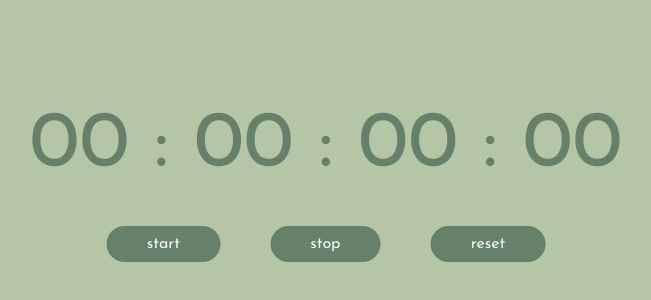
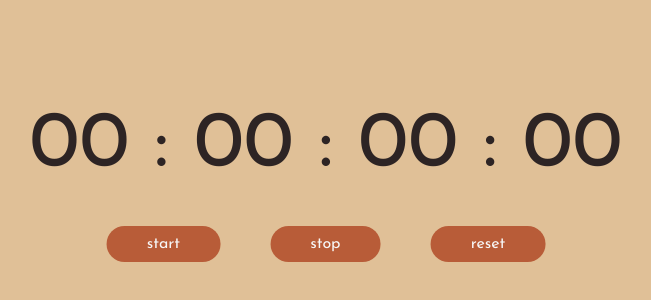
Before and after one commit to CodeWithSouma/Stopwatch, a plain HTML site: page index.html in a window 1280 px wide. Shown: the part 216-516 px from the top of the page, without its empty margins (314-965 px from the left). Drawn offline with Linux system fonts and the light colour scheme.

Commit message:
apply new color scheme

```diff
--- a/css/style.css
+++ b/css/style.css
@@ -7,7 +7,7 @@
 .main-container{
     width: 100%;
     height: 100vh;
-    background-color:#B4C6A6;
+    background-color:#E0C097;
     position: relative;
 }
 .child-container{
@@ -21,7 +21,7 @@
 .child-container p{
     font-size: 5rem;
     margin: 0 0 40px 0;
-    color: #66806A;
+    color: #2D2424;
 }
 
 .start-btn{
@@ -30,24 +30,24 @@
     margin: 0 45px;
     border-radius: 40px;
     font-size: 1rem;
-    background-color: #66806A;
+    background-color: #B85C38;
     color: #F7F7F7;
     text-transform: lowercase;
 }
 .start-btn:active{
-    background-color: #7a817b;
+    background-color: #5C3D2E;
 }
 .stop-btn{
     border: none;
     padding:10px 40px;
     border-radius: 40px;
     font-size: 1rem;
-    background-color: #66806A;
+    background-color: #B85C38;
     color: #F7F7F7;
     text-transform: lowercase;
 }
 .stop-btn:active{
-    background-color: #7a817b;
+    background-color: #5C3D2E;
 }
 .reset-btn{
     border: none;
@@ -55,10 +55,10 @@
     margin: 0 45px;
     border-radius: 40px;
     font-size: 1rem;
-    background-color: #66806A;
+    background-color: #B85C38;
     color: #F7F7F7;
     text-transform: lowercase;
 }
 .reset-btn:active{
-    background-color: #7a817b;
+    background-color: #5C3D2E;
 }
```
